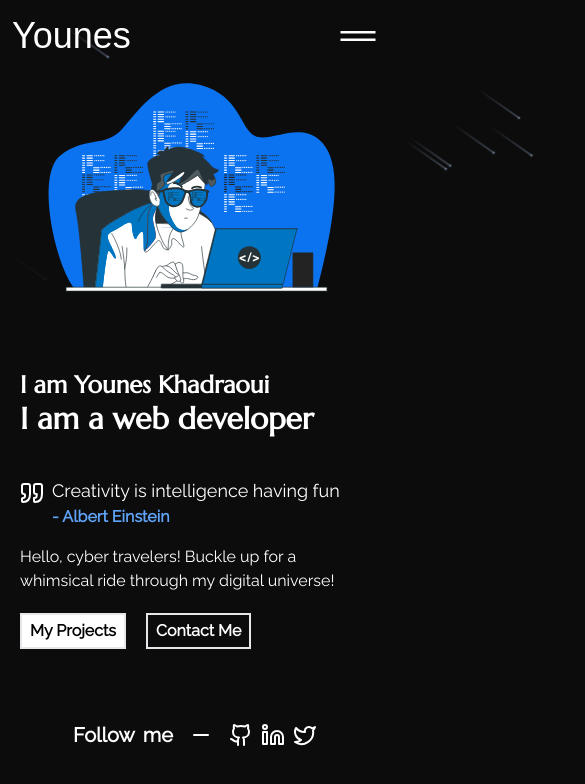
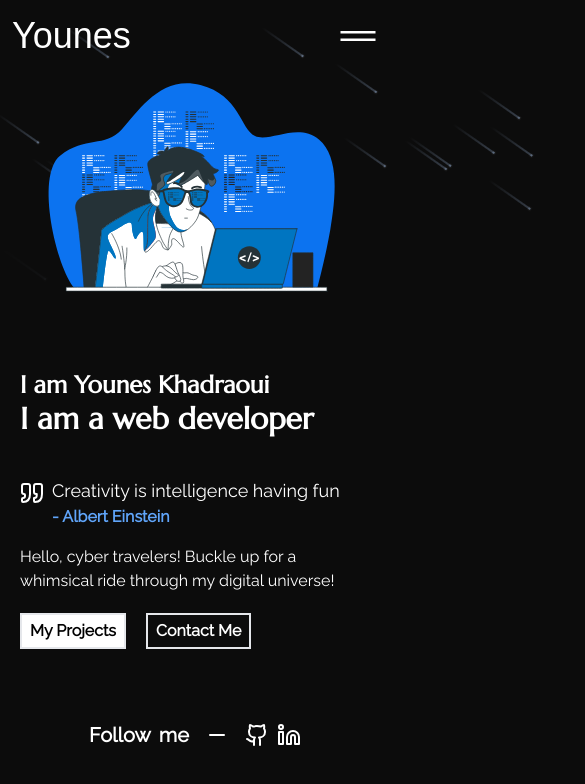
Before and after one commit to Younes-khadraoui/Portfolio, a Next.js app: page / in a window 390 px wide. Shown: the top 784 px of the page, 585 px wide, since content can reach past the window. Built offline with nearby package versions, Linux system fonts and the light colour scheme.

Commit message:
[FIX] fixed animation in mobile

```diff
--- a/src/components/Footer.tsx
+++ b/src/components/Footer.tsx
@@ -43,17 +43,6 @@ const Footer = () => {
             <Linkedin />
           </a>
         </motion.li>
-        <motion.li
-          whileHover={{ scale: 1.2 }}
-          whileTap={{ scale: 0.9 }}
-          transition={{
-            duration: 0.2,
-          }}
-        >
-          <a href="https://twitter.com/youneskhadraou4" target="_blank">
-            <Twitter />
-          </a>
-        </motion.li>
       </ul>
     </motion.div>
   );
--- a/src/components/Layout.tsx
+++ b/src/components/Layout.tsx
@@ -11,7 +11,7 @@ export default function Layout({ children }: LayoutProps) {
   return (
     <div>
       <Header />
-      <Meteors number={20} />
+      <Meteors className="fixed top-0 left-0 " number={30} />
       <motion.main
         initial={{ y: -1000 }}
         animate={{ y: 0 }}
```
